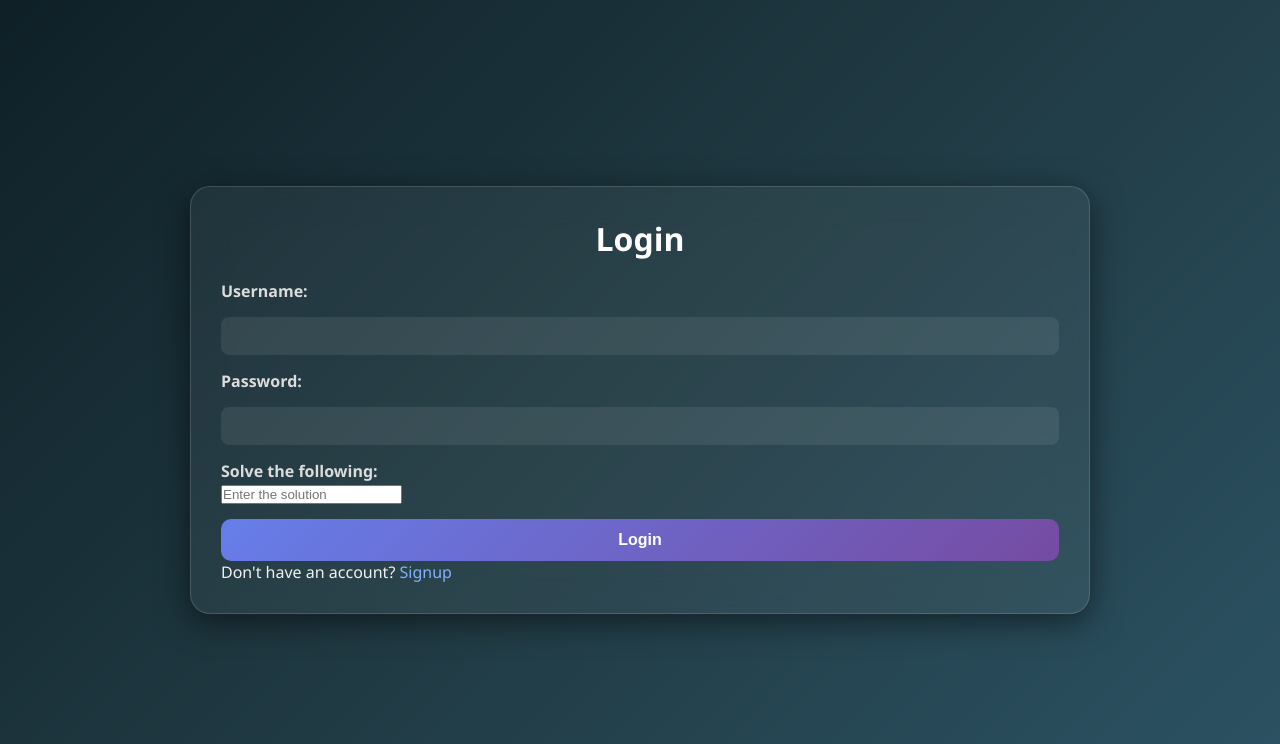
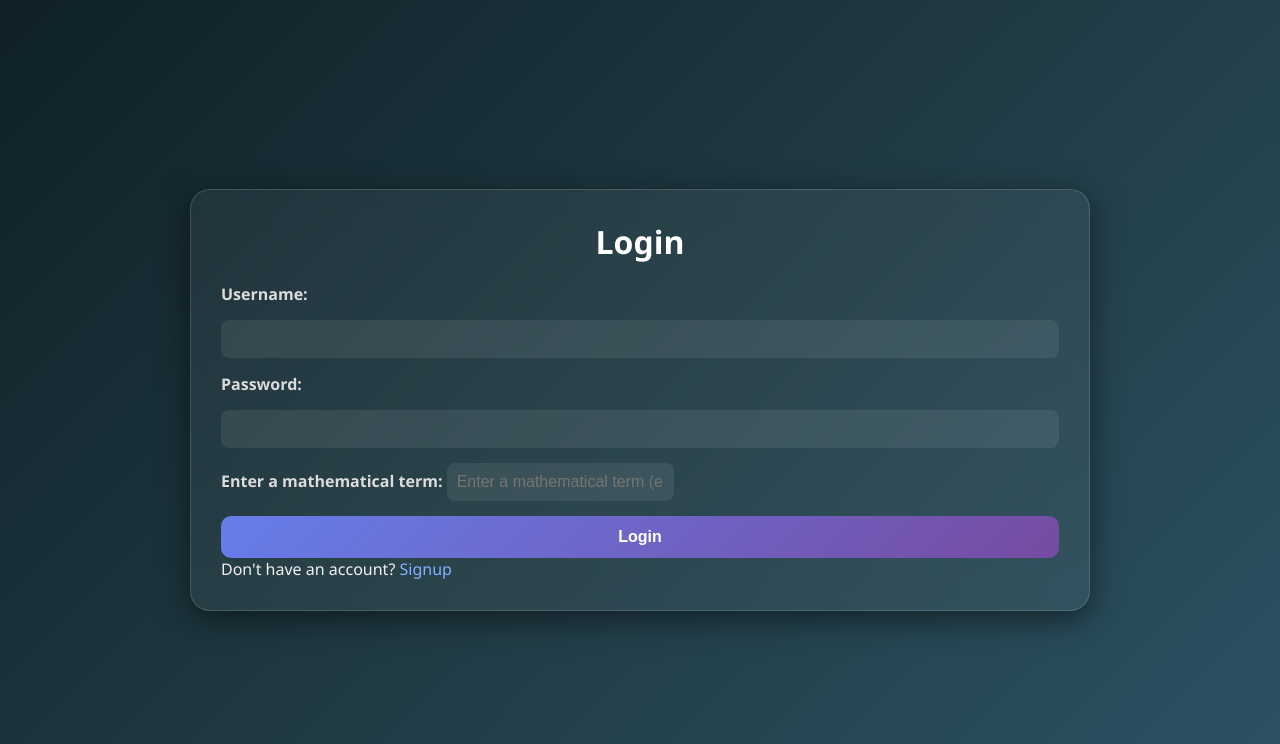
Before and after one commit to abdul-rafeh-91/ZK-File-Sharing, a Flask app: page /login in a window 1280 px wide. Shown: the top 744 px of the page. Run offline with Flask 3, Linux system fonts and the light colour scheme.

Commit message:
Mathemetical term inluded added

```diff
--- a/templates/login.html
+++ b/templates/login.html
@@ -17,9 +17,8 @@
             <input type="password" id="password" name="password" required>
 
             <div class="form-group">
-                <label for="math_term">Solve the following:</label>
-                <p id="math_term">{{ math_term }}</p>
-                <input type="number" class="form-control" id="math_solution" name="math_solution" placeholder="Enter the solution" required>
+                <label for="math_term">Enter a mathematical term:</label>
+                <input type="text" class="form-control" id="math_term" name="math_term" placeholder="Enter a mathematical term (e.g., 5+3*2)" required>
             </div>
 
             <button type="submit">Login</button>
```
